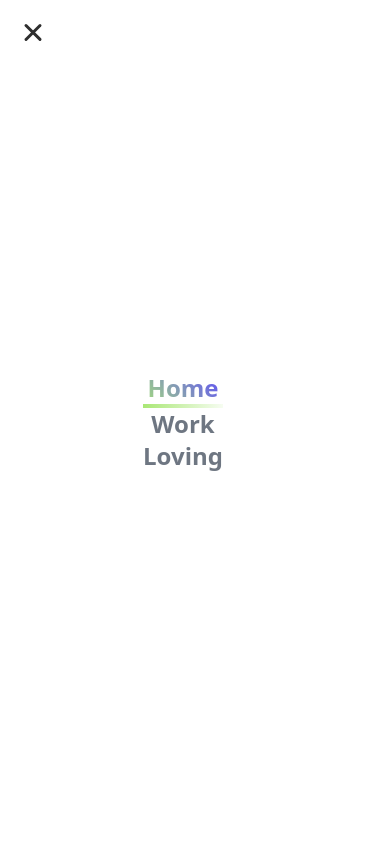
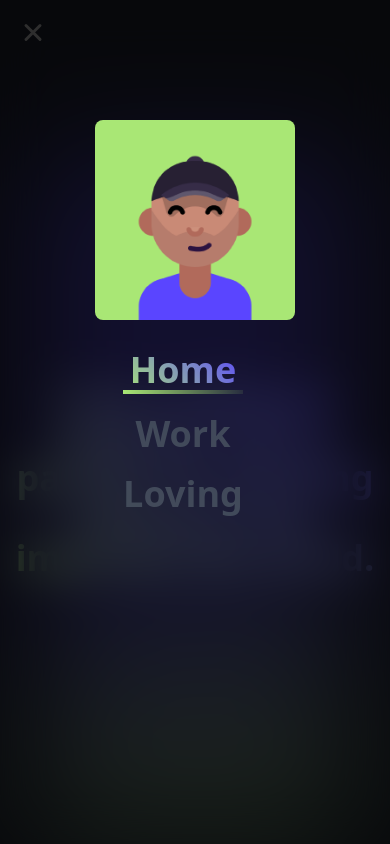
Before and after one commit to luigibarbato/meonweb, a Next.js app: page / in a window 390 px wide. Both pictures are taken after a click on the button 34 px from the left and 34 px from the top of the page. Built offline with nearby package versions, Linux system fonts and the light colour scheme.

Commit message:
fix: mobile navbar backdrop blur, children visibility and menu size during before and after

```diff
--- a/components/Navbar/MobileNavbar/index.tsx
+++ b/components/Navbar/MobileNavbar/index.tsx
@@ -1,4 +1,3 @@
-import { useRef } from "react";
 import { motion, useCycle } from "framer-motion";
 import { Links } from "../NavbarLink/Types/Link";
 import { useRouter } from "next/router";
@@ -6,11 +5,37 @@ import { NavbarLink } from "../NavbarLink";
 
 const menuVariants = {
     open: {
+        width: "100%",
+        height: "100%",
+        transition: {
+            type: "spring",
+            stiffness: 400,
+            damping: 40
+        },
+    },
+    closed: {
+        transition: {
+            type: "spring",
+            stiffness: 400,
+            damping: 40,
+            when: "afterChildren",
+        },
+        transitionEnd: {
+            width: 0,
+            height: 0,
+        }
+    }
+}
+
+const dropMenuVariants = {
+    open: {
+        visibility: "visible",
         opacity: 1,
         transition: {
+            delay: 0.5,
             type: "spring",
-            stiffness: 20,
-            restDelta: 2
+            stiffness: 400,
+            damping: 40
         }
     },
     closed: {
@@ -20,6 +45,9 @@ const menuVariants = {
             type: "spring",
             stiffness: 400,
             damping: 40
+        },
+        transitionEnd: {
+            visibility: "hidden"
         }
     }
 };
@@ -27,26 +55,32 @@ const menuVariants = {
 
 const navigationOpenVariants = {
     open: {
+        visibility: "visible",
         transition: { staggerChildren: 0.07, delayChildren: 0.2 }
     },
     closed: {
-        transition: { staggerChildren: 0.05, staggerDirection: -1, }
+        transition: { staggerChildren: 0.05, staggerDirection: -1, },
+        transitionEnd: {
+            visibility: "hidden"
+        }
     }
 };
 
 const menuItemVariants = {
     open: {
-        y: 0,
+        visibility: "visible",
         opacity: 1,
         transition: {
             y: { stiffness: 1000, velocity: -100 }
         }
     },
     closed: {
-        y: 50,
         opacity: 0,
         transition: {
             y: { stiffness: 1000 }
+        },
+        transitionEnd: {
+            visibility: "hidden"
         }
     }
 }
@@ -57,19 +91,16 @@ interface Props {
 
 export const MobileNavbar = (props: Props) => {
     const [isOpen, toggleOpen] = useCycle(false, true);
-    const containerRef = useRef(null);
     const router = useRouter()
-    console.log(isOpen)
     return (
         <motion.nav
-            initial={false}
             animate={isOpen ? "open" : "closed"}
-            ref={containerRef}
-            className="mobile-navbar flex w-screen"
+            variants={menuVariants}
+            className={isOpen ? "mobile-navbar flex w-screen" : "mobile-navbar flex w-screen"}
         >
             <motion.div
-                className="background  bg-white min-h-screen w-screen flex"
-                variants={menuVariants}
+                className="background bg-black backdrop-blur-xl bg-opacity-50 min-h-screen w-screen flex"
+                variants={dropMenuVariants}
             >
             </motion.div>
             <button className="hamburger-button" onClick={() => toggleOpen()}>
@@ -109,12 +140,12 @@ export const MobileNavbar = (props: Props) => {
                     />
                 </svg>
             </button>
-            <motion.ul variants={navigationOpenVariants} className={isOpen ? `self-center mx-auto text-center z-50` : `mobile-navbar-list absolute z-0`} >
+            <motion.ul variants={navigationOpenVariants} className={isOpen ? `mobile-navbar-list self-center m-auto text-center z-50` : `mobile-navbar-list self-center m-auto text-center z-0`} >
                 {
                     props.links.map((link) => (
                         <motion.li
                             variants={menuItemVariants}
-                            className={isOpen ? `mobile-navbar-item-list` : `mobile-navbar-item-list z-0`}
+                            onClick={() => toggleOpen()}
                         >
                             <NavbarLink link={link} actualPathName={router.pathname} />
                         </motion.li>))
--- a/components/Navbar/NavbarLink/index.tsx
+++ b/components/Navbar/NavbarLink/index.tsx
@@ -34,7 +34,7 @@ export const NavbarLink = (props: Props) => {
                 <GradientText primaryColor={props.link.colors[0]} secondaryColor={props.link.colors[1]}>
                     <motion.a
                         href={props.link.url}
-                        className="mr-6 sm:mr-8 flex flex-col relative text-2xl font-bold"
+                        className="mr-6 sm:mr-8 mt-5 md:mt-0 flex flex-col relative text-4xl md:text-2xl font-bold"
                         variants={variants}
                         animate="enter"
                         initial="initial"
@@ -57,7 +57,7 @@ export const NavbarLink = (props: Props) => {
         <NoScrollLink href={props.link.url} scroll={false}>
             <motion.a
                 href={props.link.url}
-                className="mr-6 sm:mr-8 flex flex-col relative text-2xl font-bold"
+                className="mr-6 mt-5 md:mt-0 sm:mr-8 flex flex-col relative text-4xl md:text-2xl font-bold"
                 variants={variants}
                 animate="exit"
                 initial="initial"
--- a/styles/globals.css
+++ b/styles/globals.css
@@ -7,7 +7,6 @@
     top: 0;
     left: 0;
     bottom: 0;
-    z-index: 1;
   }
 
 .mobile-navbar {
@@ -15,15 +14,6 @@
     top: 0;
     left: 0;
     bottom: 0;
-  }
-
-
-  .mobile-navbar-list,
-  .mobile-navbar-item-list {
-  }
-
-  .mobile-navbar-list {
-    margin: auto;
   }
 
 
@@ -38,7 +28,6 @@
     transform: translate(100%,100%);
     border-radius: 50%;
     background: transparent;
-    z-index: 1;
   }
 
   .refresh {
@@ -77,79 +66,3 @@
 body {
   background: #0f1117;
 }
-
-
-/* body {
-  min-height: 100vh;
-  background: #212534;
-  display: flex;
-  align-items: center;
-  flex-direction: column;
-  padding-top: 2rem;
-  padding-bottom: 2rem;
-  box-sizing: border-box;
-}
-
-
-.card{
-  width: 100%;
-  height: var(--card-height);
-}
-
-.card:hover {
-  color: rgb(88 199 250 / 100%);
-  transition: color 1s;
-}
-.card:hover:before, .card:hover:after {
-  animation: none;
-  opacity: 0;
-}
-
-
-.card::before {
-  content: "";
-  border-radius: 8px;
-  background-image: linear-gradient(
-    var(--rotate)
-    , #5ddcff, #3c67e3 43%, #4e00c2);
-    position: absolute;
-    z-index: -1;
-    animation: spin 2.5s linear infinite;
-}
-
-.card::after {
-  position: absolute;
-  content: "";
-  top: calc(var(--card-height) / 6);
-  left: 0;
-  right: 0;
-  z-index: -1;
-  height: 100%;
-  width: 100%;
-  margin: 0 auto;
-  transform: scale(0.8);
-  filter: blur(calc(var(--card-height) / 6));
-  background-image: linear-gradient(
-    var(--rotate)
-    , #5ddcff, #3c67e3 43%, #4e00c2);
-    opacity: 0.5;
-  transition: opacity .5s;
-  animation: spin 8.5s linear infinite;
-}
-
-@keyframes spin {
-  0% {
-    --rotate: 0deg;
-  }
-  100% {
-    --rotate: 360deg;
-  }
-}
-
-a {
-  color: #212534;
-  text-decoration: none;
-  font-family: sans-serif;
-  font-weight: bold;
-  margin-top: 2rem;
-} */
```
